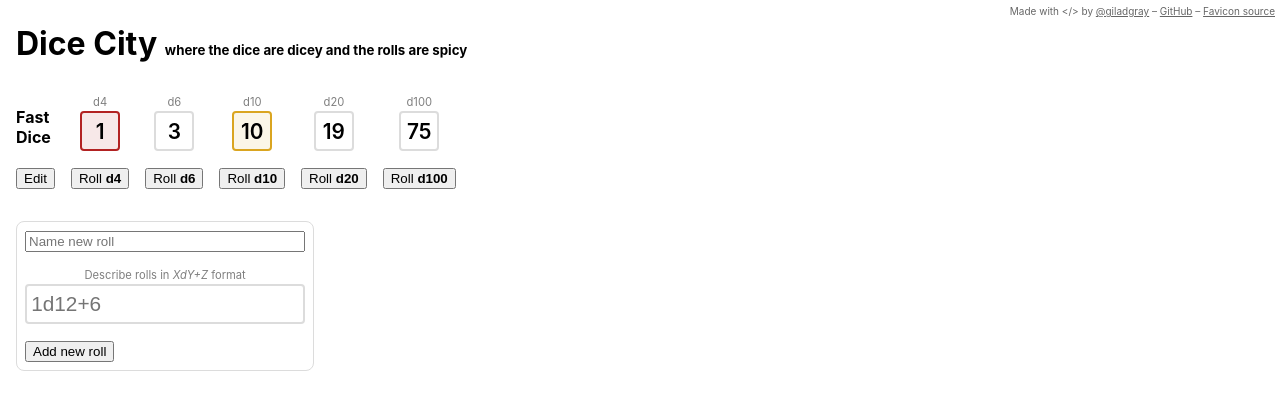
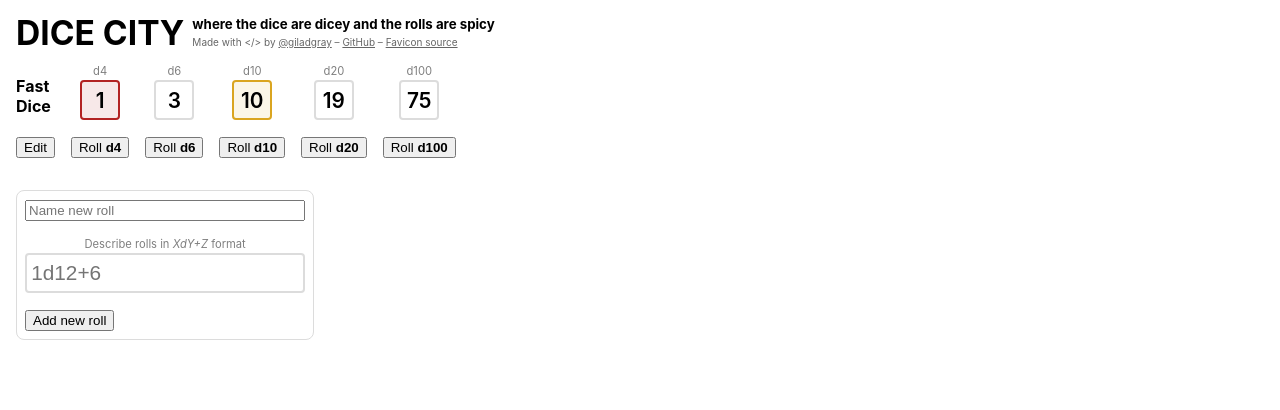
Before and after one commit to giladgray/dice-city, a Next.js app: page / in a window 1280 px wide. Shown: the top 410 px of the page. Built offline with nearby package versions, Linux system fonts and the light colour scheme.

Commit message:
redo title style for inline attrib

```diff
--- a/pages/index.tsx
+++ b/pages/index.tsx
@@ -30,6 +30,13 @@ export default function Index(): JSX.Element {
         <div className={styles.title}>
           <h1>Dice City&nbsp;</h1>
           <h5>where the dice are dicey and the rolls are spicy</h5>
+          <address className={styles.attrib}>
+            Made with {"</>"} by {link("https://twitter.com/giladgray", "@giladgray")}
+            {" – "}
+            {link("https://github.com/giladgray/dice-city", "GitHub")}
+            {" – "}
+            {link("https://www.flaticon.com/free-icon/dice_459493", "Favicon source")}
+          </address>
         </div>
         <FastDice />
       </header>
@@ -46,21 +53,14 @@ export default function Index(): JSX.Element {
         ))}
         <NewRoll onCreate={(roll, name) => dispatch({ type: "add", roll, name })} />
       </ul>
-
-      <address className={styles.attrib}>
-        Made with &lt;/&gt; by{" "}
-        <a href="https://twitter.com/giladgray" target="_blank" rel="noopener noreferrer">
-          @giladgray
-        </a>
-        {" – "}
-        <a href="https://github.com/giladgray/dice-city" target="_blank" rel="noopener noreferrer">
-          GitHub
-        </a>
-        {" – "}
-        <a href="https://www.flaticon.com/free-icon/dice_459493" target="_blank" rel="noopener noreferrer">
-          Favicon source
-        </a>
-      </address>
     </div>
   );
 }
+
+function link(href: string, text: string) {
+  return (
+    <a href={href} target="_blank" rel="noopener noreferrer">
+      {text}
+    </a>
+  );
+}
--- a/styles/index.module.css
+++ b/styles/index.module.css
@@ -1,20 +1,21 @@
 .attrib {
-  position: absolute;
   font-style: normal;
-  top: 0.5em;
-  right: 0.5em;
   font-size: 10px;
   opacity: 0.6;
+  margin-top: .4em;
 }
 
 .title {
-  display: flex;
-  align-items: baseline;
   margin: 1em;
-  margin-top: 1.5em;
 }
-.title h5,
 .title h1 {
+  float: left;
+  font-size: 2.1em;
+  line-height: 1;
+  margin: 0;
+  text-transform: uppercase;
+}
+.title h5 {
   margin: 0;
 }
 
@@ -33,6 +34,7 @@
 }
 .fast dl {
   justify-content: center;
+  margin-top: 0;
 }
 
 .canvas {
@@ -52,8 +54,8 @@
 }
 
 /* responsive styles for mobile */
-@media (max-width: 600px) {
-  .title {
-    flex-direction: column;
+@media (max-width: 500px) {
+  .title h1 {
+    float: none;
   }
 }
```
